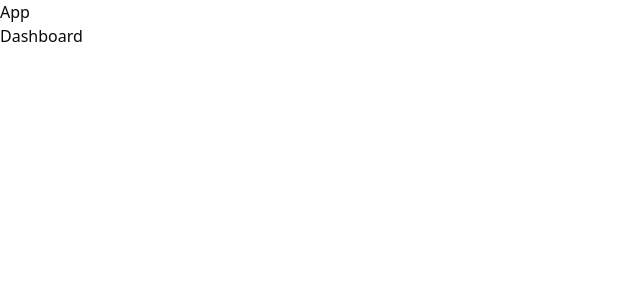
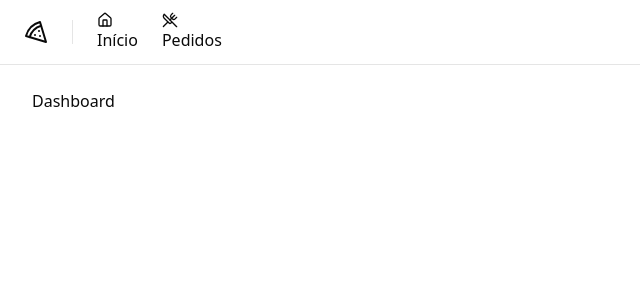
Before and after one commit to rosendo2015/Pizza-Shop, a React (Vite) app: page / in a window 1280 px wide. Shown: the top 300 px of the page, without its empty margins (0-640 px from the left). Built offline with nearby package versions, Linux system fonts and the light colour scheme.

Commit message:
snippets

```diff
--- a/package.json
+++ b/package.json
@@ -13,6 +13,7 @@
   "dependencies": {
     "@hookform/resolvers": "^3.7.0",
     "@radix-ui/react-label": "^2.1.0",
+    "@radix-ui/react-separator": "^1.1.0",
     "@radix-ui/react-slot": "^1.1.0",
     "class-variance-authority": "^0.7.0",
     "clsx": "^2.1.1",
--- /dev/null
+++ b/src/components/header.tsx
@@ -0,0 +1,25 @@
+import { Home, Pizza, UtensilsCrossed } from 'lucide-react'
+import { Link } from 'react-router-dom'
+
+import { Separator } from './ui/separator'
+
+export function Header() {
+  return (
+    <div className="border-b">
+      <div className="flex h-16 items-center gap-6 px-6">
+        <Pizza className="h-6 w-6" />
+        <Separator orientation="vertical" className="h-6" />
+        <nav className="flex items-center space-x-4 lg:space-x-6">
+          <Link to="/">
+            <Home className="h-4 w-4" />
+            Início
+          </Link>
+          <Link to="/orders">
+            <UtensilsCrossed className="h-4 w-4" />
+            Pedidos
+          </Link>
+        </nav>
+      </div>
+    </div>
+  )
+}
--- /dev/null
+++ b/src/components/ui/separator.tsx
@@ -0,0 +1,29 @@
+import * as SeparatorPrimitive from '@radix-ui/react-separator'
+import * as React from 'react'
+
+import { cn } from '@/lib/utils'
+
+const Separator = React.forwardRef<
+  React.ElementRef<typeof SeparatorPrimitive.Root>,
+  React.ComponentPropsWithoutRef<typeof SeparatorPrimitive.Root>
+>(
+  (
+    { className, orientation = 'horizontal', decorative = true, ...props },
+    ref,
+  ) => (
+    <SeparatorPrimitive.Root
+      ref={ref}
+      decorative={decorative}
+      orientation={orientation}
+      className={cn(
+        'shrink-0 bg-border',
+        orientation === 'horizontal' ? 'h-[1px] w-full' : 'h-full w-[1px]',
+        className,
+      )}
+      {...props}
+    />
+  ),
+)
+Separator.displayName = SeparatorPrimitive.Root.displayName
+
+export { Separator }
--- a/src/pages/_layouts/app.tsx
+++ b/src/pages/_layouts/app.tsx
@@ -1,10 +1,12 @@
 import { Outlet } from 'react-router-dom'
+
+import { Header } from '@/components/header'
 
 export function AppLayout() {
   return (
-    <div>
-      <h1>App</h1>
-      <div>
+    <div className="flex min-h-screen flex-col antialiased">
+      <Header />
+      <div className="flex flex-1 flex-col gap-4 p-8 pt-6">
         <Outlet />
       </div>
     </div>
--- a/src/pages/_layouts/auth.tsx
+++ b/src/pages/_layouts/auth.tsx
@@ -3,7 +3,7 @@
 
 export function AuthLayout() {
   return (
-    <div className="grid min-h-screen grid-cols-2">
+    <div className="grid min-h-screen grid-cols-2 antialiased">
       <div className="flex h-full flex-col justify-between border-r border-foreground/5 bg-muted p-10 text-muted-foreground">
         <div className="flex items-center gap-3 text-lg text-foreground">
           <Pizza className="h-5 w-5" />
```
Also changed, not shown: src/components/nav-link.tsx (added), 1 other file (tests, documents, lock files or other folders).
